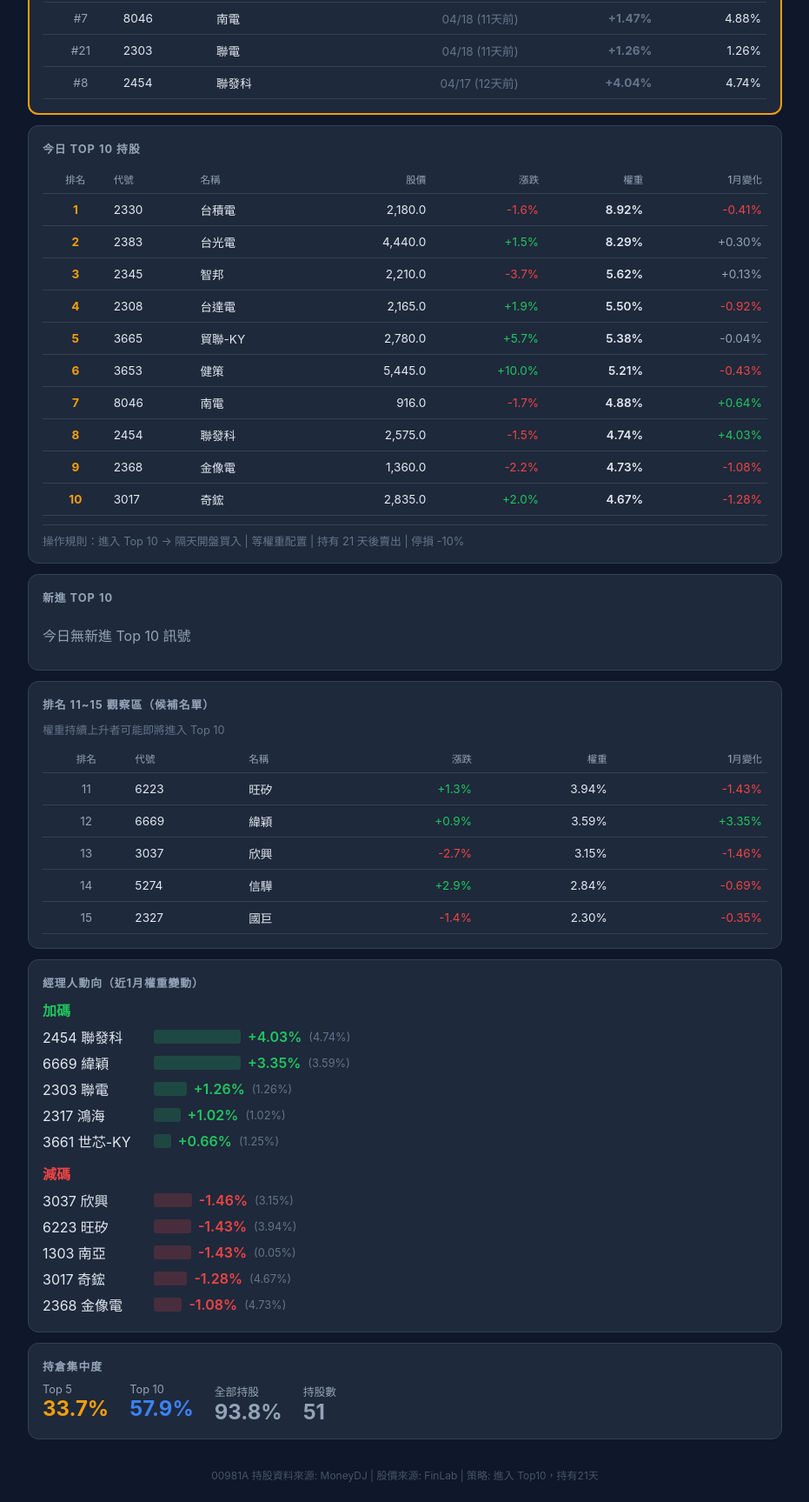
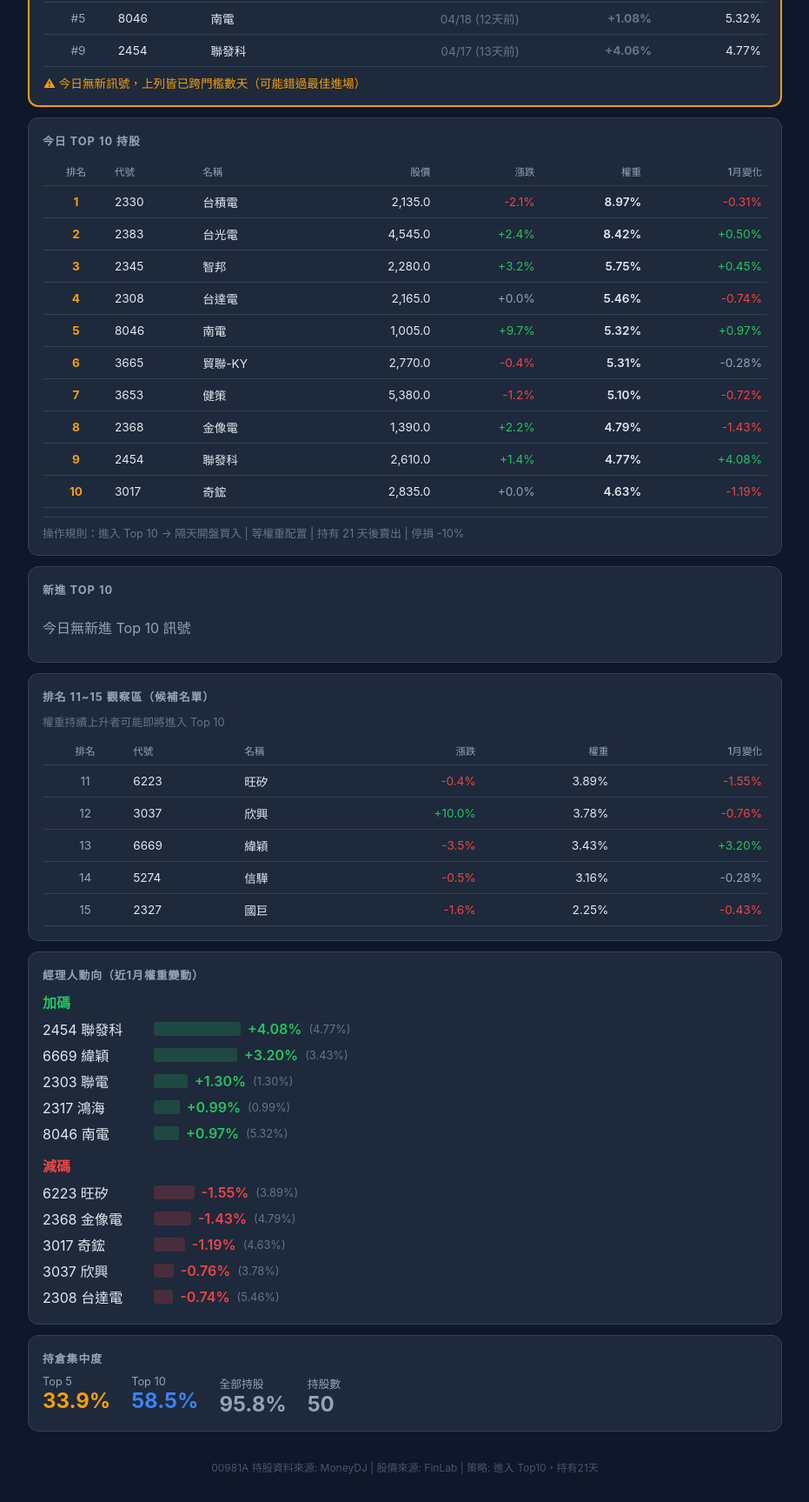
Before and after one commit to adamsnet/etf-dashboard, a plain HTML site: page index.html in a window 1280 px wide. Shown: the part 273-2000 px from the top of the page at 87% size, without its empty margins (174-1105 px from the left). Drawn offline with Linux system fonts and the light colour scheme.

Commit message:
update 2026-04-30

```diff
--- a/index.html
+++ b/index.html
@@ -32,7 +32,7 @@ th { color: #94a3b8; font-weight: 500; font-size: 0.85em; }
 
 <div class="header">
   <h1>00981A ETF 儀表板</h1>
-  <div class="update">持股日期: 2026-04-29 | 更新時間: 2026-04-29 22:05 | 比較基準: 2026-04-28</div>
+  <div class="update">持股日期: 2026-04-30 | 更新時間: 2026-04-30 22:05 | 比較基準: 2026-04-29</div>
 </div>
 
 <!-- 本月加碼榜 -->
@@ -41,12 +41,12 @@ th { color: #94a3b8; font-weight: 500; font-size: 0.85em; }
   <div style="font-size:0.8em; color:#94a3b8; margin-bottom:8px;">回測: 60日 +21.6%、勝率 69%、停損 -15% | 綠=新訊號(≤5天可進場) 灰=已過時</div>
   <table>
     <tr><th style="text-align:center">Top</th><th style="text-align:left">代號</th><th style="text-align:left">名稱</th><th style="text-align:right">跨門檻</th><th style="text-align:right">增幅</th><th style="text-align:right">權重</th></tr>
-    <tr style="background:#1a2e1a;"><td style="text-align:center; color:#94a3b8">#25</td><td style="text-align:left">2317</td><td style="text-align:left">2317</td><td style="text-align:right; color:#22c55e">04/27 (2天前)</td><td style="text-align:right; color:#22c55e; font-weight:700">+1.02%</td><td style="text-align:right">1.02%</td></tr>
-    <tr style=""><td style="text-align:center; color:#94a3b8">#12</td><td style="text-align:left">6669</td><td style="text-align:left">緯穎</td><td style="text-align:right; color:#64748b">04/20 (9天前)</td><td style="text-align:right; color:#64748b; font-weight:700">+3.35%</td><td style="text-align:right">3.59%</td></tr>
-    <tr style=""><td style="text-align:center; color:#94a3b8">#7</td><td style="text-align:left">8046</td><td style="text-align:left">南電</td><td style="text-align:right; color:#64748b">04/18 (11天前)</td><td style="text-align:right; color:#64748b; font-weight:700">+1.47%</td><td style="text-align:right">4.88%</td></tr>
-    <tr style=""><td style="text-align:center; color:#94a3b8">#21</td><td style="text-align:left">2303</td><td style="text-align:left">聯電</td><td style="text-align:right; color:#64748b">04/18 (11天前)</td><td style="text-align:right; color:#64748b; font-weight:700">+1.26%</td><td style="text-align:right">1.26%</td></tr>
-    <tr style=""><td style="text-align:center; color:#94a3b8">#8</td><td style="text-align:left">2454</td><td style="text-align:left">聯發科</td><td style="text-align:right; color:#64748b">04/17 (12天前)</td><td style="text-align:right; color:#64748b; font-weight:700">+4.04%</td><td style="text-align:right">4.74%</td></tr>
+    <tr style=""><td style="text-align:center; color:#94a3b8">#13</td><td style="text-align:left">6669</td><td style="text-align:left">緯穎</td><td style="text-align:right; color:#64748b">04/20 (10天前)</td><td style="text-align:right; color:#64748b; font-weight:700">+3.19%</td><td style="text-align:right">3.43%</td></tr>
+    <tr style=""><td style="text-align:center; color:#94a3b8">#21</td><td style="text-align:left">2303</td><td style="text-align:left">聯電</td><td style="text-align:right; color:#64748b">04/18 (12天前)</td><td style="text-align:right; color:#64748b; font-weight:700">+1.30%</td><td style="text-align:right">1.30%</td></tr>
+    <tr style=""><td style="text-align:center; color:#94a3b8">#5</td><td style="text-align:left">8046</td><td style="text-align:left">南電</td><td style="text-align:right; color:#64748b">04/18 (12天前)</td><td style="text-align:right; color:#64748b; font-weight:700">+1.08%</td><td style="text-align:right">5.32%</td></tr>
+    <tr style=""><td style="text-align:center; color:#94a3b8">#9</td><td style="text-align:left">2454</td><td style="text-align:left">聯發科</td><td style="text-align:right; color:#64748b">04/17 (13天前)</td><td style="text-align:right; color:#64748b; font-weight:700">+4.06%</td><td style="text-align:right">4.77%</td></tr>
   </table>
+  <div style="margin-top:8px; color:#f59e0b; font-size:0.85em;">⚠ 今日無新訊號，上列皆已跨門檻數天（可能錯過最佳進場）</div>
 </div>
 
 
@@ -67,91 +67,91 @@ th { color: #94a3b8; font-weight: 500; font-size: 0.85em; }
       <td style="text-align:center; font-weight:700; color:#f59e0b">1</td>
       <td style="text-align:left">2330</td>
       <td style="text-align:left">台積電</td>
-      <td style="text-align:right">2,180.0</td>
-      <td style="text-align:right; color:#ef4444">-1.6%</td>
-      <td style="text-align:right; font-weight:600">8.92%</td>
-      <td style="text-align:right; color:#ef4444">-0.41%</td>
+      <td style="text-align:right">2,135.0</td>
+      <td style="text-align:right; color:#ef4444">-2.1%</td>
+      <td style="text-align:right; font-weight:600">8.97%</td>
+      <td style="text-align:right; color:#ef4444">-0.31%</td>
     </tr>
     <tr>
       <td style="text-align:center; font-weight:700; color:#f59e0b">2</td>
       <td style="text-align:left">2383</td>
       <td style="text-align:left">台光電</td>
-      <td style="text-align:right">4,440.0</td>
-      <td style="text-align:right; color:#22c55e">+1.5%</td>
-      <td style="text-align:right; font-weight:600">8.29%</td>
-      <td style="text-align:right; color:#94a3b8">+0.30%</td>
+      <td style="text-align:right">4,545.0</td>
+      <td style="text-align:right; color:#22c55e">+2.4%</td>
+      <td style="text-align:right; font-weight:600">8.42%</td>
+      <td style="text-align:right; color:#22c55e">+0.50%</td>
     </tr>
     <tr>
       <td style="text-align:center; font-weight:700; color:#f59e0b">3</td>
       <td style="text-align:left">2345</td>
       <td style="text-align:left">智邦</td>
-      <td style="text-align:right">2,210.0</td>
-      <td style="text-align:right; color:#ef4444">-3.7%</td>
-      <td style="text-align:right; font-weight:600">5.62%</td>
-      <td style="text-align:right; color:#94a3b8">+0.13%</td>
+      <td style="text-align:right">2,280.0</td>
+      <td style="text-align:right; color:#22c55e">+3.2%</td>
+      <td style="text-align:right; font-weight:600">5.75%</td>
+      <td style="text-align:right; color:#22c55e">+0.45%</td>
     </tr>
     <tr>
       <td style="text-align:center; font-weight:700; color:#f59e0b">4</td>
       <td style="text-align:left">2308</td>
       <td style="text-align:left">台達電</td>
       <td style="text-align:right">2,165.0</td>
-      <td style="text-align:right; color:#22c55e">+1.9%</td>
-      <td style="text-align:right; font-weight:600">5.50%</td>
-      <td style="text-align:right; color:#ef4444">-0.92%</td>
+      <td style="text-align:right; color:#94a3b8">+0.0%</td>
+      <td style="text-align:right; font-weight:600">5.46%</td>
+      <td style="text-align:right; color:#ef4444">-0.74%</td>
     </tr>
     <tr>
       <td style="text-align:center; font-weight:700; color:#f59e0b">5</td>
-      <td style="text-align:left">3665</td>
-      <td style="text-align:left">貿聯-KY</td>
-      <td style="text-align:right">2,780.0</td>
-      <td style="text-align:right; color:#22c55e">+5.7%</td>
-      <td style="text-align:right; font-weight:600">5.38%</td>
-      <td style="text-align:right; color:#94a3b8">-0.04%</td>
+      <td style="text-align:left">8046</td>
+      <td style="text-align:left">南電</td>
+      <td style="text-align:right">1,005.0</td>
+      <td style="text-align:right; color:#22c55e">+9.7%</td>
+      <td style="text-align:right; font-weight:600">5.32%</td>
+      <td style="text-align:right; color:#22c55e">+0.97%</td>
     </tr>
     <tr>
       <td style="text-align:center; font-weight:700; color:#f59e0b">6</td>
-      <td style="text-align:left">3653</td>
-      <td style="text-align:left">健策</td>
-      <td style="text-align:right">5,445.0</td>
-      <td style="text-align:right; color:#22c55e">+10.0%</td>
-      <td style="text-align:right; font-weight:600">5.21%</td>
-      <td style="text-align:right; color:#ef4444">-0.43%</td>
+      <td style="text-align:left">3665</td>
+      <td style="text-align:left">貿聯-KY</td>
+      <td style="text-align:right">2,770.0</td>
+      <td style="text-align:right; color:#ef4444">-0.4%</td>
+      <td style="text-align:right; font-weight:600">5.31%</td>
+      <td style="text-align:right; color:#94a3b8">-0.28%</td>
     </tr>
     <tr>
       <td style="text-align:center; font-weight:700; color:#f59e0b">7</td>
-      <td style="text-align:left">8046</td>
-      <td style="text-align:left">南電</td>
-      <td style="text-align:right">916.0</td>
-      <td style="text-align:right; color:#ef4444">-1.7%</td>
-      <td style="text-align:right; font-weight:600">4.88%</td>
-      <td style="text-align:right; color:#22c55e">+0.64%</td>
+      <td style="text-align:left">3653</td>
+      <td style="text-align:left">健策</td>
+      <td style="text-align:right">5,380.0</td>
+      <td style="text-align:right; color:#ef4444">-1.2%</td>
+      <td style="text-align:right; font-weight:600">5.10%</td>
+      <td style="text-align:right; color:#ef4444">-0.72%</td>
     </tr>
     <tr>
       <td style="text-align:center; font-weight:700; color:#f59e0b">8</td>
-      <td style="text-align:left">2454</td>
-      <td style="text-align:left">聯發科</td>
-      <td style="text-align:right">2,575.0</td>
-      <td style="text-align:right; color:#ef4444">-1.5%</td>
-      <td style="text-align:right; font-weight:600">4.74%</td>
-      <td style="text-align:right; color:#22c55e">+4.03%</td>
+      <td style="text-align:left">2368</td>
+      <td style="text-align:left">金像電</td>
+      <td style="text-align:right">1,390.0</td>
+      <td style="text-align:right; color:#22c55e">+2.2%</td>
+      <td style="text-align:right; font-weight:600">4.79%</td>
+      <td style="text-align:right; color:#ef4444">-1.43%</td>
     </tr>
     <tr>
       <td style="text-align:center; font-weight:700; color:#f59e0b">9</td>
-      <td style="text-align:left">2368</td>
-      <td style="text-align:left">金像電</td>
-      <td style="text-align:right">1,360.0</td>
-      <td style="text-align:right; color:#ef4444">-2.2%</td>
-      <td style="text-align:right; font-weight:600">4.73%</td>
-      <td style="text-align:right; color:#ef4444">-1.08%</td>
+      <td style="text-align:left">2454</td>
+      <td style="text-align:left">聯發科</td>
+      <td style="text-align:right">2,610.0</td>
+      <td style="text-align:right; color:#22c55e">+1.4%</td>
+      <td style="text-align:right; font-weight:600">4.77%</td>
+      <td style="text-align:right; color:#22c55e">+4.08%</td>
     </tr>
     <tr>
       <td style="text-align:center; font-weight:700; color:#f59e0b">10</td>
       <td style="text-align:left">3017</td>
       <td style="text-align:left">奇鋐</td>
       <td style="text-align:right">2,835.0</td>
-      <td style="text-align:right; color:#22c55e">+2.0%</td>
-      <td style="text-align:right; font-weight:600">4.67%</td>
-      <td style="text-align:right; color:#ef4444">-1.28%</td>
+      <td style="text-align:right; color:#94a3b8">+0.0%</td>
+      <td style="text-align:right; font-weight:600">4.63%</td>
+      <td style="text-align:right; color:#ef4444">-1.19%</td>
     </tr>
   </table>
   <div style="color:#64748b; font-size:0.8em; margin-top:10px; padding-top:8px; border-top:1px solid #334155;">
@@ -183,41 +183,41 @@ th { color: #94a3b8; font-weight: 500; font-size: 0.85em; }
       <td style="text-align:center; color:#94a3b8">11</td>
       <td style="text-align:left">6223</td>
       <td style="text-align:left">旺矽</td>
-      <td style="text-align:right; color:#22c55e">+1.3%</td>
-      <td style="text-align:right">3.94%</td>
-      <td style="text-align:right; color:#ef4444">-1.43%</td>
+      <td style="text-align:right; color:#ef4444">-0.4%</td>
+      <td style="text-align:right">3.89%</td>
+      <td style="text-align:right; color:#ef4444">-1.55%</td>
     </tr>
     <tr>
       <td style="text-align:center; color:#94a3b8">12</td>
-      <td style="text-align:left">6669</td>
-      <td style="text-align:left">緯穎</td>
-      <td style="text-align:right; color:#22c55e">+0.9%</td>
-      <td style="text-align:right">3.59%</td>
-      <td style="text-align:right; color:#22c55e">+3.35%</td>
+      <td style="text-align:left">3037</td>
+      <td style="text-align:left">欣興</td>
+      <td style="text-align:right; color:#22c55e">+10.0%</td>
+      <td style="text-align:right">3.78%</td>
+      <td style="text-align:right; color:#ef4444">-0.76%</td>
     </tr>
     <tr>
       <td style="text-align:center; color:#94a3b8">13</td>
-      <td style="text-align:left">3037</td>
-      <td style="text-align:left">欣興</td>
-      <td style="text-align:right; color:#ef4444">-2.7%</td>
-      <td style="text-align:right">3.15%</td>
-      <td style="text-align:right; color:#ef4444">-1.46%</td>
+      <td style="text-align:left">6669</td>
+      <td style="text-align:left">緯穎</td>
+      <td style="text-align:right; color:#ef4444">-3.5%</td>
+      <td style="text-align:right">3.43%</td>
+      <td style="text-align:right; color:#22c55e">+3.20%</td>
     </tr>
     <tr>
       <td style="text-align:center; color:#94a3b8">14</td>
       <td style="text-align:left">5274</td>
       <td style="text-align:left">信驊</td>
-      <td style="text-align:right; color:#22c55e">+2.9%</td>
-      <td style="text-align:right">2.84%</td>
-      <td style="text-align:right; color:#ef4444">-0.69%</td>
+      <td style="text-align:right; color:#ef4444">-0.5%</td>
+      <td style="text-align:right">3.16%</td>
+      <td style="text-align:right; color:#94a3b8">-0.28%</td>
     </tr>
     <tr>
       <td style="text-align:center; color:#94a3b8">15</td>
       <td style="text-align:left">2327</td>
       <td style="text-align:left">國巨</td>
-      <td style="text-align:right; color:#ef4444">-1.4%</td>
-      <td style="text-align:right">2.30%</td>
-      <td style="text-align:right; color:#ef4444">-0.35%</td>
+      <td style="text-align:right; color:#ef4444">-1.6%</td>
+      <td style="text-align:right">2.25%</td>
+      <td style="text-align:right; color:#ef4444">-0.43%</td>
     </tr>
   </table>
 </div>
@@ -227,19 +227,19 @@ th { color: #94a3b8; font-weight: 500; font-size: 0.85em; }
   <h3>經理人動向（近1月權重變動）</h3>
   <div style="margin-bottom:10px;">
     <div style="color:#22c55e; font-weight:600; margin-bottom:4px;">加碼</div>
-    <div style="padding:3px 0; display:flex; align-items:center; gap:8px;">      <span style="min-width:120px;">2454 聯發科</span>      <div style="background:#22c55e33; height:16px; width:100px; border-radius:3px;"></div>      <span style="color:#22c55e; font-weight:600;">+4.03%</span>      <span style="color:#64748b; font-size:0.8em;">(4.74%)</span>    </div>
-    <div style="padding:3px 0; display:flex; align-items:center; gap:8px;">      <span style="min-width:120px;">6669 緯穎</span>      <div style="background:#22c55e33; height:16px; width:100px; border-radius:3px;"></div>      <span style="color:#22c55e; font-weight:600;">+3.35%</span>      <span style="color:#64748b; font-size:0.8em;">(3.59%)</span>    </div>
-    <div style="padding:3px 0; display:flex; align-items:center; gap:8px;">      <span style="min-width:120px;">2303 聯電</span>      <div style="background:#22c55e33; height:16px; width:37.8px; border-radius:3px;"></div>      <span style="color:#22c55e; font-weight:600;">+1.26%</span>      <span style="color:#64748b; font-size:0.8em;">(1.26%)</span>    </div>
-    <div style="padding:3px 0; display:flex; align-items:center; gap:8px;">      <span style="min-width:120px;">2317 鴻海</span>      <div style="background:#22c55e33; height:16px; width:30.6px; border-radius:3px;"></div>      <span style="color:#22c55e; font-weight:600;">+1.02%</span>      <span style="color:#64748b; font-size:0.8em;">(1.02%)</span>    </div>
-    <div style="padding:3px 0; display:flex; align-items:center; gap:8px;">      <span style="min-width:120px;">3661 世芯-KY</span>      <div style="background:#22c55e33; height:16px; width:19.8px; border-radius:3px;"></div>      <span style="color:#22c55e; font-weight:600;">+0.66%</span>      <span style="color:#64748b; font-size:0.8em;">(1.25%)</span>    </div>
+    <div style="padding:3px 0; display:flex; align-items:center; gap:8px;">      <span style="min-width:120px;">2454 聯發科</span>      <div style="background:#22c55e33; height:16px; width:100px; border-radius:3px;"></div>      <span style="color:#22c55e; font-weight:600;">+4.08%</span>      <span style="color:#64748b; font-size:0.8em;">(4.77%)</span>    </div>
+    <div style="padding:3px 0; display:flex; align-items:center; gap:8px;">      <span style="min-width:120px;">6669 緯穎</span>      <div style="background:#22c55e33; height:16px; width:96.0px; border-radius:3px;"></div>      <span style="color:#22c55e; font-weight:600;">+3.20%</span>      <span style="color:#64748b; font-size:0.8em;">(3.43%)</span>    </div>
+    <div style="padding:3px 0; display:flex; align-items:center; gap:8px;">      <span style="min-width:120px;">2303 聯電</span>      <div style="background:#22c55e33; height:16px; width:39.0px; border-radius:3px;"></div>      <span style="color:#22c55e; font-weight:600;">+1.30%</span>      <span style="color:#64748b; font-size:0.8em;">(1.30%)</span>    </div>
+    <div style="padding:3px 0; display:flex; align-items:center; gap:8px;">      <span style="min-width:120px;">2317 鴻海</span>      <div style="background:#22c55e33; height:16px; width:29.7px; border-radius:3px;"></div>      <span style="color:#22c55e; font-weight:600;">+0.99%</span>      <span style="color:#64748b; font-size:0.8em;">(0.99%)</span>    </div>
+    <div style="padding:3px 0; display:flex; align-items:center; gap:8px;">      <span style="min-width:120px;">8046 南電</span>      <div style="background:#22c55e33; height:16px; width:29.10000000000002px; border-radius:3px;"></div>      <span style="color:#22c55e; font-weight:600;">+0.97%</span>      <span style="color:#64748b; font-size:0.8em;">(5.32%)</span>    </div>
   </div>
   <div>
     <div style="color:#ef4444; font-weight:600; margin-bottom:4px;">減碼</div>
-    <div style="padding:3px 0; display:flex; align-items:center; gap:8px;">      <span style="min-width:120px;">3037 欣興</span>      <div style="background:#ef444433; height:16px; width:43.80000000000001px; border-radius:3px;"></div>      <span style="color:#ef4444; font-weight:600;">-1.46%</span>      <span style="color:#64748b; font-size:0.8em;">(3.15%)</span>    </div>
-    <div style="padding:3px 0; display:flex; align-items:center; gap:8px;">      <span style="min-width:120px;">6223 旺矽</span>      <div style="background:#ef444433; height:16px; width:42.900000000000006px; border-radius:3px;"></div>      <span style="color:#ef4444; font-weight:600;">-1.43%</span>      <span style="color:#64748b; font-size:0.8em;">(3.94%)</span>    </div>
-    <div style="padding:3px 0; display:flex; align-items:center; gap:8px;">      <span style="min-width:120px;">1303 南亞</span>      <div style="background:#ef444433; height:16px; width:42.9px; border-radius:3px;"></div>      <span style="color:#ef4444; font-weight:600;">-1.43%</span>      <span style="color:#64748b; font-size:0.8em;">(0.05%)</span>    </div>
-    <div style="padding:3px 0; display:flex; align-items:center; gap:8px;">      <span style="min-width:120px;">3017 奇鋐</span>      <div style="background:#ef444433; height:16px; width:38.400000000000006px; border-radius:3px;"></div>      <span style="color:#ef4444; font-weight:600;">-1.28%</span>      <span style="color:#64748b; font-size:0.8em;">(4.67%)</span>    </div>
-    <div style="padding:3px 0; display:flex; align-items:center; gap:8px;">      <span style="min-width:120px;">2368 金像電</span>      <div style="background:#ef444433; height:16px; width:32.39999999999998px; border-radius:3px;"></div>      <span style="color:#ef4444; font-weight:600;">-1.08%</span>      <span style="color:#64748b; font-size:0.8em;">(4.73%)</span>    </div>
+    <div style="padding:3px 0; display:flex; align-items:center; gap:8px;">      <span style="min-width:120px;">6223 旺矽</span>      <div style="background:#ef444433; height:16px; width:46.50000000000001px; border-radius:3px;"></div>      <span style="color:#ef4444; font-weight:600;">-1.55%</span>      <span style="color:#64748b; font-size:0.8em;">(3.89%)</span>    </div>
+    <div style="padding:3px 0; display:flex; align-items:center; gap:8px;">      <span style="min-width:120px;">2368 金像電</span>      <div style="background:#ef444433; height:16px; width:42.89999999999999px; border-radius:3px;"></div>      <span style="color:#ef4444; font-weight:600;">-1.43%</span>      <span style="color:#64748b; font-size:0.8em;">(4.79%)</span>    </div>
+    <div style="padding:3px 0; display:flex; align-items:center; gap:8px;">      <span style="min-width:120px;">3017 奇鋐</span>      <div style="background:#ef444433; height:16px; width:35.70000000000001px; border-radius:3px;"></div>      <span style="color:#ef4444; font-weight:600;">-1.19%</span>      <span style="color:#64748b; font-size:0.8em;">(4.63%)</span>    </div>
+    <div style="padding:3px 0; display:flex; align-items:center; gap:8px;">      <span style="min-width:120px;">3037 欣興</span>      <div style="background:#ef444433; height:16px; width:22.800000000000008px; border-radius:3px;"></div>      <span style="color:#ef4444; font-weight:600;">-0.76%</span>      <span style="color:#64748b; font-size:0.8em;">(3.78%)</span>    </div>
+    <div style="padding:3px 0; display:flex; align-items:center; gap:8px;">      <span style="min-width:120px;">2308 台達電</span>      <div style="background:#ef444433; height:16px; width:22.200000000000006px; border-radius:3px;"></div>      <span style="color:#ef4444; font-weight:600;">-0.74%</span>      <span style="color:#64748b; font-size:0.8em;">(5.46%)</span>    </div>
   </div>
 </div>
 
@@ -250,19 +250,19 @@ th { color: #94a3b8; font-weight: 500; font-size: 0.85em; }
   <div style="display:flex; gap:24px; flex-wrap:wrap;">
     <div>
       <div style="color:#94a3b8; font-size:0.8em;">Top 5</div>
-      <div style="font-size:1.5em; font-weight:700; color:#f59e0b">33.7%</div>
+      <div style="font-size:1.5em; font-weight:700; color:#f59e0b">33.9%</div>
     </div>
     <div>
       <div style="color:#94a3b8; font-size:0.8em;">Top 10</div>
-      <div style="font-size:1.5em; font-weight:700; color:#3b82f6">57.9%</div>
+      <div style="font-size:1.5em; font-weight:700; color:#3b82f6">58.5%</div>
     </div>
     <div>
       <div style="color:#94a3b8; font-size:0.8em;">全部持股</div>
-      <div style="font-size:1.5em; font-weight:700; color:#94a3b8">93.8%</div>
+      <div style="font-size:1.5em; font-weight:700; color:#94a3b8">95.8%</div>
     </div>
     <div>
       <div style="color:#94a3b8; font-size:0.8em;">持股數</div>
-      <div style="font-size:1.5em; font-weight:700; color:#94a3b8">51</div>
+      <div style="font-size:1.5em; font-weight:700; color:#94a3b8">50</div>
     </div>
   </div>
 </div>
```
